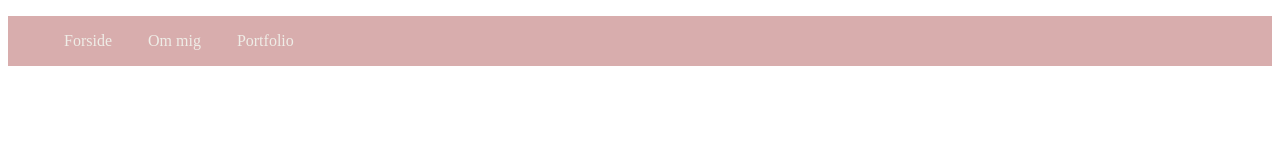
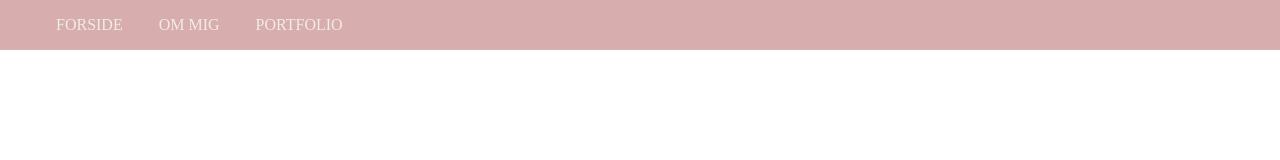
Before and after one commit to karo7267/eksamen, a plain HTML site: page index.html in a window 1280 px wide. Drawn offline with Linux system fonts and the light colour scheme.

Commit message:
header flyttet under body

```diff
--- a/index.html
+++ b/index.html
@@ -8,6 +8,7 @@
     <title>Portfolio-eksamen</title>
   </head>
 
+  <body>
     <header>
       <nav>
         <div id="menuknap">☰</div>
@@ -18,6 +19,6 @@
         </ul>
       </nav>
     </header>
-  <body></body>
+  </body>
   <script src="java.js"></script>
 </html>
--- a/style.css
+++ b/style.css
@@ -1,3 +1,7 @@
+html body {
+  margin: 0;
+}
+
 header {
   background-color: #d8adad;
 }
@@ -15,6 +19,7 @@ header {
   font-family: Abadi MT Condensed Light;
   text-align: center;
   margin: 1em;
+  text-transform: uppercase;
 }
 
 #menu a {
@@ -49,6 +54,7 @@ header {
   #menu.hidden {
     transform: translateX(0);
     opacity: 1;
+    margin: 0;
   }
 
   #menu li {
```
Also changed, not shown: om_mig.html (+2 -1 lines), portfolio.html (+2 -1 lines). Lines whose indentation alone changed are shown as unchanged.
